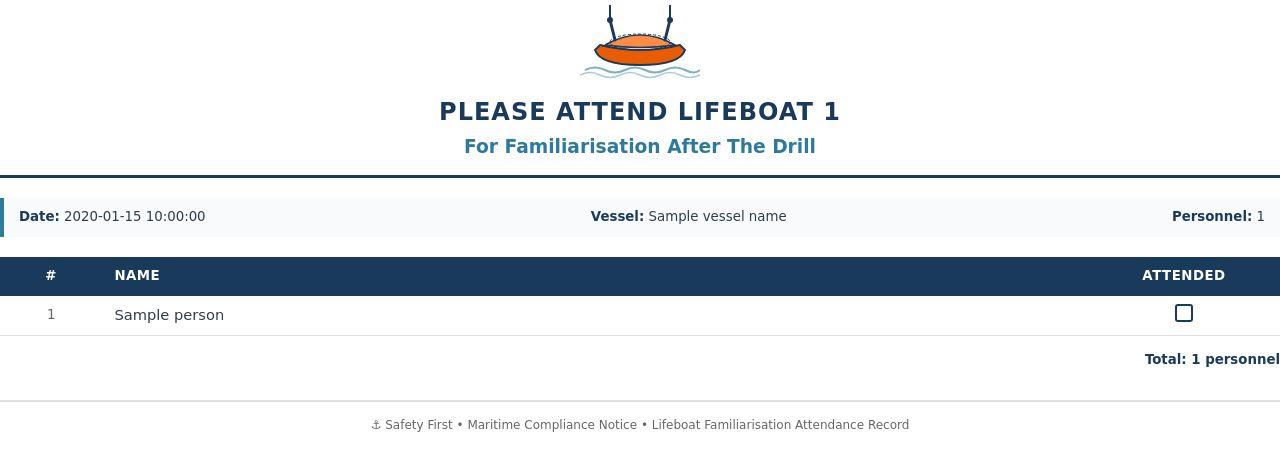
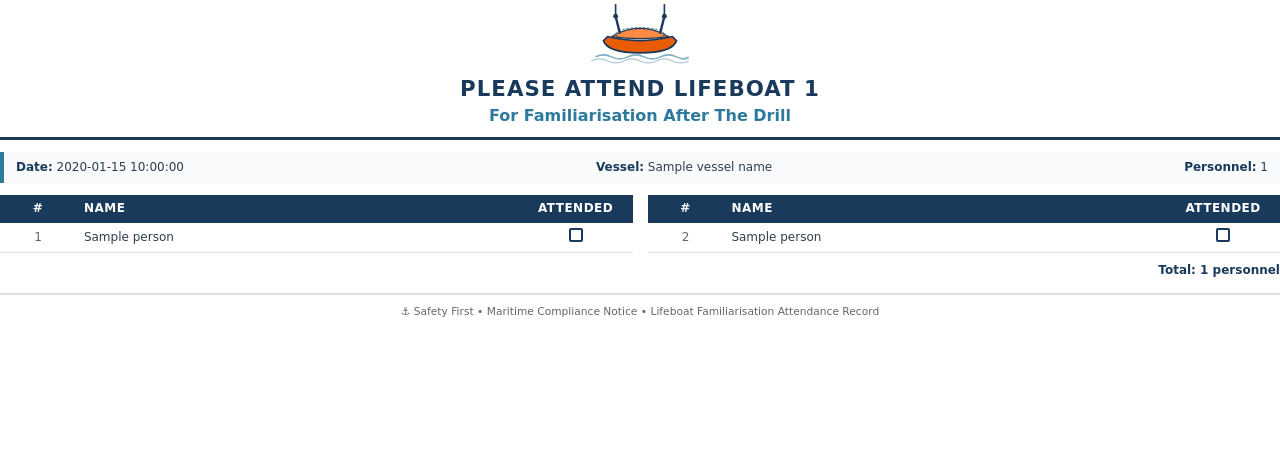
Before and after one commit to Skisource/Lifeboat, a Flask app: template templates/pdf_template.html in a window 1280 px wide. Shown: the top 471 px of the page. Run offline with Flask 3, Linux system fonts and the light colour scheme; the template is opened without the code that fills it: most values are stand-ins (such as "Sample title", 1, 10 or a date in 2020).

Commit message:
Change PDF template to two-column layout
- Split personnel list into two columns for compact display
- Reduce font sizes and padding for single-page output

Co-authored-by: Cursor <cursoragent@cursor.com>

```diff
--- a/templates/pdf_template.html
+++ b/templates/pdf_template.html
@@ -5,10 +5,10 @@
     <style>
         @page {
             size: A4;
-            margin: 1.5cm 2cm;
+            margin: 1.2cm 1.5cm;
             @bottom-center {
                 content: "Page " counter(page) " of " counter(pages);
-                font-size: 10px;
+                font-size: 9px;
                 color: #666;
             }
         }
@@ -21,38 +21,38 @@
 
         body {
             font-family: 'DejaVu Sans', Arial, sans-serif;
-            font-size: 11pt;
+            font-size: 10pt;
             color: #2c3e50;
-            line-height: 1.4;
+            line-height: 1.3;
         }
 
         .header {
             text-align: center;
-            margin-bottom: 20px;
-            padding-bottom: 15px;
+            margin-bottom: 12px;
+            padding-bottom: 10px;
             border-bottom: 3px solid #1a3a5c;
         }
 
         .header-icon {
-            margin-bottom: 10px;
+            margin-bottom: 6px;
         }
 
         .header-icon svg {
-            width: 120px;
-            height: 80px;
+            width: 100px;
+            height: 65px;
         }
 
         .title {
-            font-size: 18pt;
+            font-size: 16pt;
             font-weight: bold;
             color: #1a3a5c;
             text-transform: uppercase;
             letter-spacing: 1px;
-            margin-bottom: 5px;
+            margin-bottom: 3px;
         }
 
         .subtitle {
-            font-size: 14pt;
+            font-size: 12pt;
             color: #2d7a9c;
             font-weight: bold;
         }
@@ -60,14 +60,14 @@
         .meta {
             display: flex;
             justify-content: space-between;
-            margin: 20px 0;
-            padding: 10px 15px;
+            margin: 12px 0;
+            padding: 8px 12px;
             background-color: #f8fafc;
             border-left: 4px solid #2d7a9c;
         }
 
         .meta-item {
-            font-size: 10pt;
+            font-size: 9pt;
         }
 
         .meta-label {
@@ -75,35 +75,45 @@
             color: #1a3a5c;
         }
 
+        .columns-container {
+            display: flex;
+            gap: 15px;
+            margin-top: 10px;
+        }
+
+        .column {
+            flex: 1;
+        }
+
         .personnel-table {
             width: 100%;
             border-collapse: collapse;
-            margin-top: 15px;
         }
 
         .personnel-table th {
             background-color: #1a3a5c;
             color: white;
-            padding: 10px 12px;
+            padding: 6px 8px;
             text-align: left;
-            font-size: 10pt;
+            font-size: 9pt;
             text-transform: uppercase;
             letter-spacing: 0.5px;
         }
 
         .personnel-table th:first-child {
-            width: 8%;
+            width: 12%;
             text-align: center;
         }
 
         .personnel-table th:last-child {
-            width: 15%;
+            width: 18%;
             text-align: center;
         }
 
         .personnel-table td {
-            padding: 8px 12px;
+            padding: 5px 8px;
             border-bottom: 1px solid #e0e0e0;
+            font-size: 9pt;
         }
 
         .personnel-table tr:nth-child(even) {
@@ -113,7 +123,6 @@
         .personnel-table td:first-child {
             text-align: center;
             color: #666;
-            font-size: 10pt;
         }
 
         .personnel-table td:last-child {
@@ -122,30 +131,25 @@
 
         .checkbox {
             display: inline-block;
-            width: 18px;
-            height: 18px;
+            width: 14px;
+            height: 14px;
             border: 2px solid #1a3a5c;
-            border-radius: 3px;
+            border-radius: 2px;
         }
 
         .footer {
-            margin-top: 30px;
-            padding-top: 15px;
+            margin-top: 15px;
+            padding-top: 10px;
             border-top: 2px solid #e0e0e0;
             text-align: center;
-            font-size: 9pt;
+            font-size: 8pt;
             color: #666;
         }
 
-        .footer-icon {
-            font-size: 14pt;
-            margin-right: 5px;
-        }
-
         .total-count {
-            margin-top: 15px;
+            margin-top: 10px;
             text-align: right;
-            font-size: 10pt;
+            font-size: 9pt;
             color: #1a3a5c;
             font-weight: bold;
         }
@@ -191,6 +195,12 @@
         </div>
     </div>
 
+    {% set half = (personnel|length + 1) // 2 %}
+    {% set left_column = personnel[:half] %}
+    {% set right_column = personnel[half:] %}
+
+    <div class="columns-container">
+        <div class="column">
             <table class="personnel-table">
                 <thead>
                     <tr>
@@ -200,7 +210,7 @@
                     </tr>
                 </thead>
                 <tbody>
-            {% for person in personnel %}
+                    {% for person in left_column %}
                     <tr>
                         <td>{{ loop.index }}</td>
                         <td>{{ person }}</td>
@@ -209,6 +219,29 @@
                     {% endfor %}
                 </tbody>
             </table>
+        </div>
+
+        <div class="column">
+            <table class="personnel-table">
+                <thead>
+                    <tr>
+                        <th>#</th>
+                        <th>Name</th>
+                        <th>Attended</th>
+                    </tr>
+                </thead>
+                <tbody>
+                    {% for person in right_column %}
+                    <tr>
+                        <td>{{ half + loop.index }}</td>
+                        <td>{{ person }}</td>
+                        <td><span class="checkbox"></span></td>
+                    </tr>
+                    {% endfor %}
+                </tbody>
+            </table>
+        </div>
+    </div>
 
     <div class="total-count">
         Total: {{ personnel|length }} personnel
```
Lines whose indentation alone changed are shown as unchanged.
